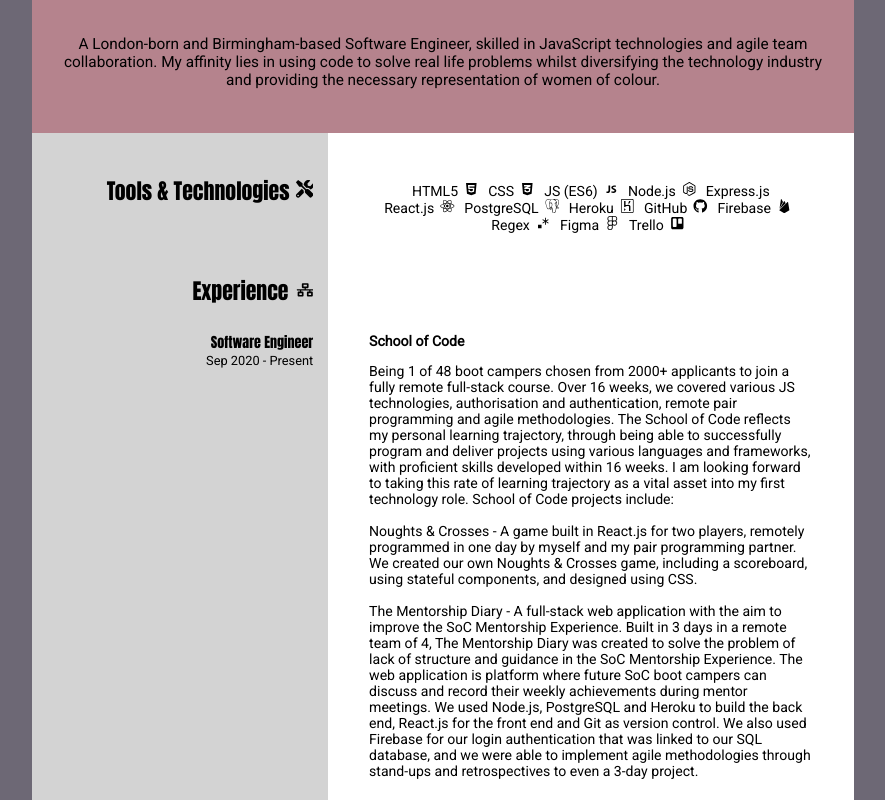
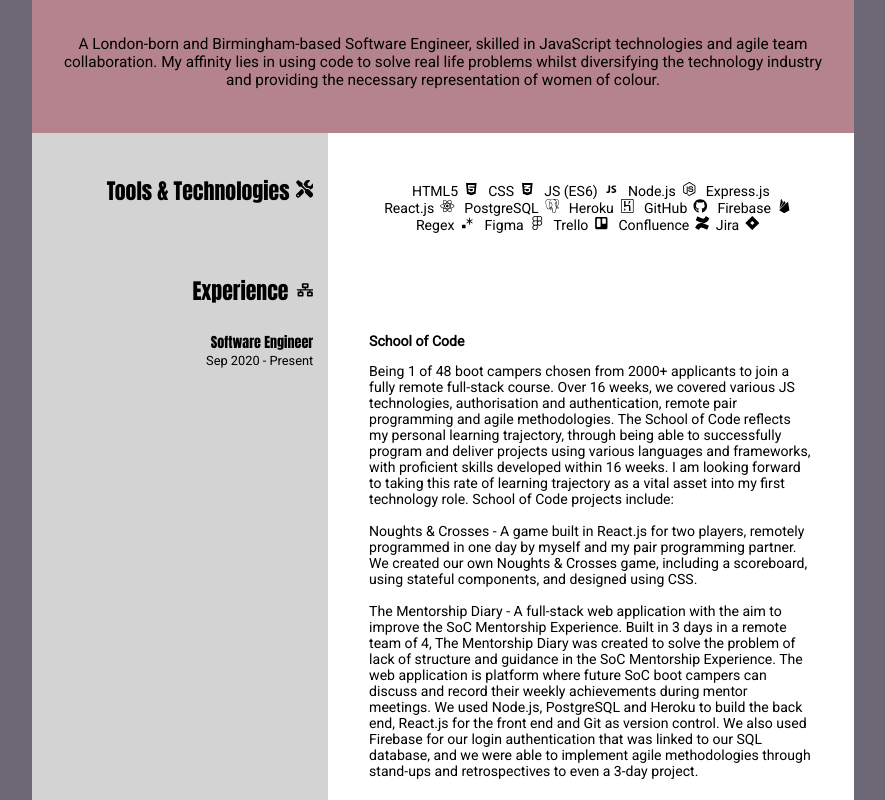
Before and after one commit to FreshtaEbrahim/cv, a React (Create React App) app: page / in a window 1280 px wide. Shown: the part 200-1000 px from the top of the page, without its empty margins (197-1082 px from the left). Built offline with nearby package versions, Linux system fonts and the light colour scheme.

Commit message:
additions to technologies

```diff
--- a/src/components/CVExperience/CVExperience.css
+++ b/src/components/CVExperience/CVExperience.css
@@ -55,7 +55,7 @@
   background-color: lightgray;
   font-family: "Anton", sans-serif;
   font-size: 1.1vw;
-  padding-top: 158%;
+  padding-top: 160%;
   padding-right: 5%;
   text-align: end;
 }
--- a/src/components/CVTechnologies/index.js
+++ b/src/components/CVTechnologies/index.js
@@ -9,6 +9,8 @@
   FaGithub,
   FaTrello,
   FaFigma,
+  FaJira,
+  FaConfluence,
 } from "react-icons/fa";
 import { DiJavascript1 } from "react-icons/di";
 import { SiFirebase, SiHeroku, SiPostgresql } from "react-icons/si";
@@ -35,7 +37,10 @@
         <SiFirebase /> Regex
         <VscRegex /> Figma
         <FaFigma /> Trello
-        <FaTrello />
+        <FaTrello /> Confluence
+        <FaConfluence />
+        Jira
+        <FaJira />
       </div>
     </div>
   );
```
Also changed, not shown: 1 other file (tests, documents, lock files or other folders).
